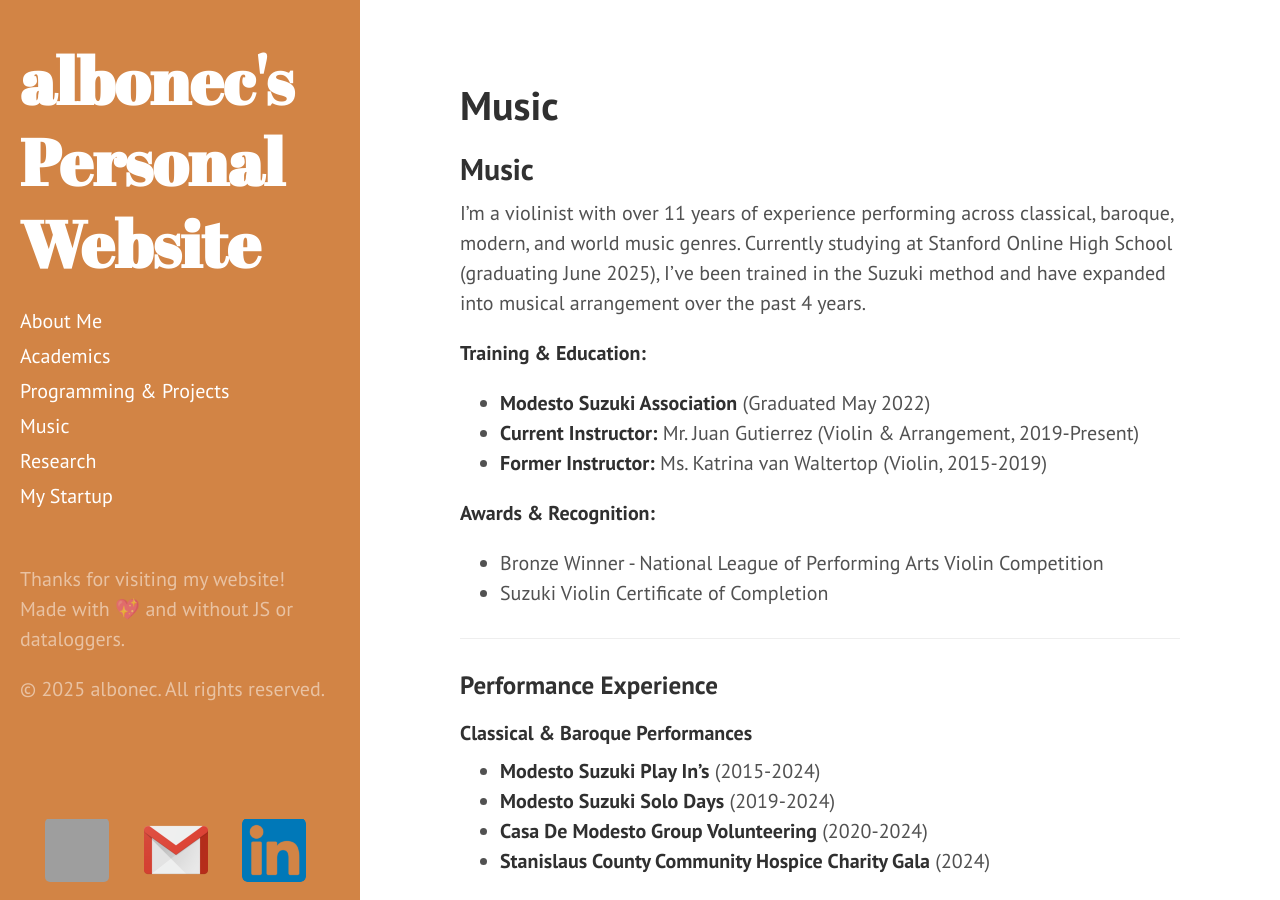
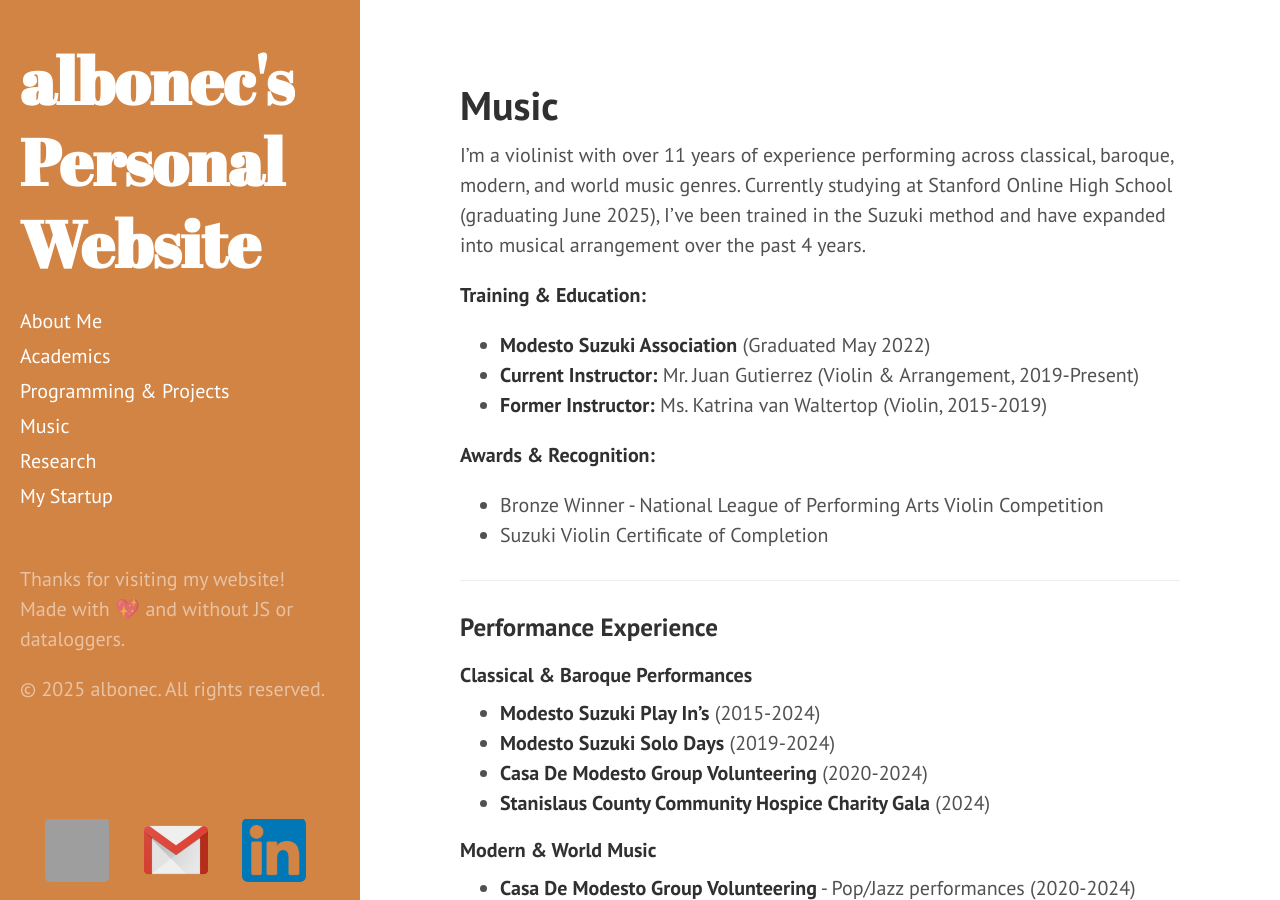
Before and after one commit to albonec/albonec.github.io, a Jekyll site: the page built from music.md, in a window 1280 px wide and 900 px high. Built offline with Jekyll 4.4.1, drawn with Linux system fonts in a browser that asks for light colours; grey boxes are pictures that could not be loaded.

```diff
--- a/music.md
+++ b/music.md
@@ -2,8 +2,6 @@
 layout: page
 title: Music
 ---
-
-## Music
 
 I'm a violinist with over 11 years of experience performing across classical, baroque, modern, and world music genres. Currently studying at Stanford Online High School (graduating June 2025), I've been trained in the Suzuki method and have expanded into musical arrangement over the past 4 years.
 
```
